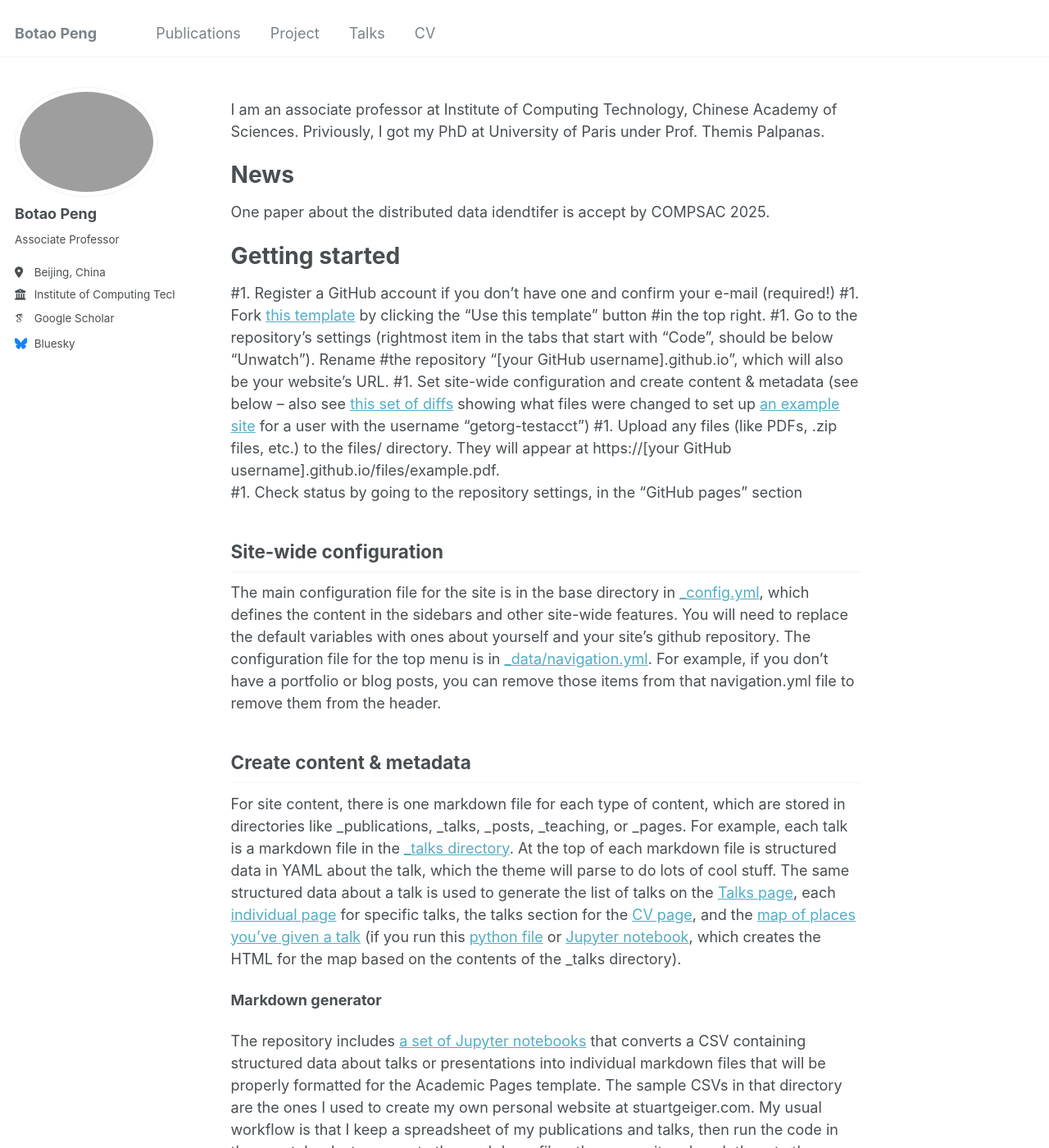
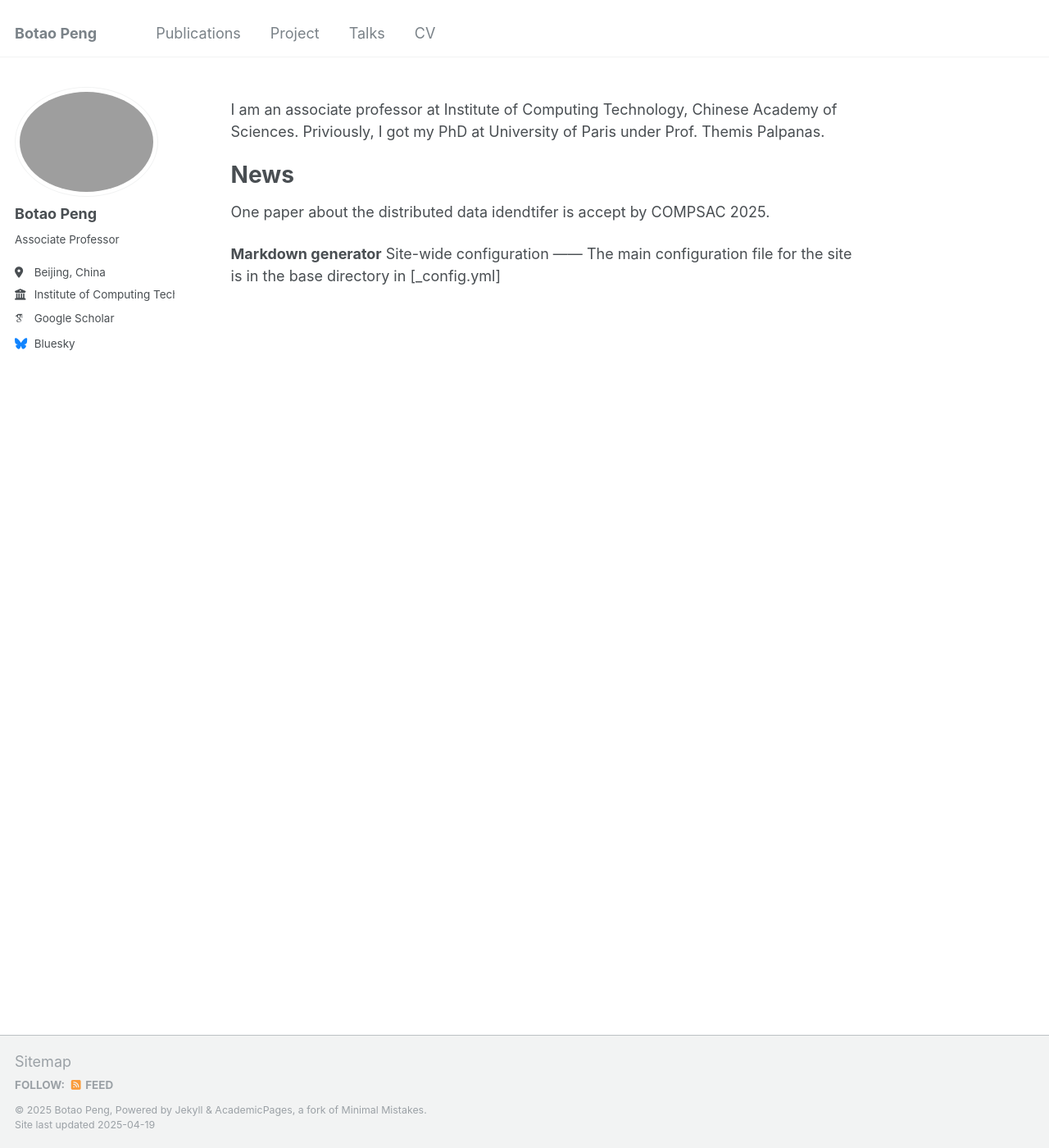
Before and after one commit to BotaoPENG/botaopeng.github.io, a Jekyll site: the page built from _pages/about.md, in a window 1280 px wide and 1400 px high. Shown: the whole window at 82% size. Built offline with Jekyll 4.4.1, drawn with Linux system fonts in a browser that asks for light colours; some web fonts are replaced; some of the changed text lies outside the part shown.

Commit message:
Update about.md

```diff
--- a/_pages/about.md
+++ b/_pages/about.md
@@ -14,28 +14,8 @@ News
 
 One paper about the distributed data idendtifer is accept by COMPSAC 2025.
 
-Getting started
-======
-#1. Register a GitHub account if you don't have one and confirm your e-mail (required!)
-#1. Fork [this template](https://github.com/academicpages/academicpages.github.io) by clicking the "Use this template" button #in the top right.
-#1. Go to the repository's settings (rightmost item in the tabs that start with "Code", should be below "Unwatch"). Rename #the repository "[your GitHub username].github.io", which will also be your website's URL.
-#1. Set site-wide configuration and create content & metadata (see below -- also see [this set of diffs](http://archive.is/3TPas) showing what files were changed to set up [an example site](https://getorg-testacct.github.io) for a user with the username "getorg-testacct")
-#1. Upload any files (like PDFs, .zip files, etc.) to the files/ directory. They will appear at https://[your GitHub username].github.io/files/example.pdf.
-#1. Check status by going to the repository settings, in the "GitHub pages" section
 
+**Markdown generator**
 Site-wide configuration
 ------
-The main configuration file for the site is in the base directory in [_config.yml](https://github.com/academicpages/academicpages.github.io/blob/master/_config.yml), which defines the content in the sidebars and other site-wide features. You will need to replace the default variables with ones about yourself and your site's github repository. The configuration file for the top menu is in [_data/navigation.yml](https://github.com/academicpages/academicpages.github.io/blob/master/_data/navigation.yml). For example, if you don't have a portfolio or blog posts, you can remove those items from that navigation.yml file to remove them from the header.
-
-Create content & metadata
-------
-For site content, there is one markdown file for each type of content, which are stored in directories like _publications, _talks, _posts, _teaching, or _pages. For example, each talk is a markdown file in the [_talks directory](https://github.com/academicpages/academicpages.github.io/tree/master/_talks). At the top of each markdown file is structured data in YAML about the talk, which the theme will parse to do lots of cool stuff. The same structured data about a talk is used to generate the list of talks on the [Talks page](https://academicpages.github.io/talks), each [individual page](https://academicpages.github.io/talks/2012-03-01-talk-1) for specific talks, the talks section for the [CV page](https://academicpages.github.io/cv), and the [map of places you've given a talk](https://academicpages.github.io/talkmap.html) (if you run this [python file](https://github.com/academicpages/academicpages.github.io/blob/master/talkmap.py) or [Jupyter notebook](https://github.com/academicpages/academicpages.github.io/blob/master/talkmap.ipynb), which creates the HTML for the map based on the contents of the _talks directory).
-
-**Markdown generator**
-
-The repository includes [a set of Jupyter notebooks](https://github.com/academicpages/academicpages.github.io/tree/master/markdown_generator
-) that converts a CSV containing structured data about talks or presentations into individual markdown files that will be properly formatted for the Academic Pages template. The sample CSVs in that directory are the ones I used to create my own personal website at stuartgeiger.com. My usual workflow is that I keep a spreadsheet of my publications and talks, then run the code in these notebooks to generate the markdown files, then commit and push them to the GitHub repository.
-
-How to edit your site's GitHub repository
-------
-Many people use a git client to create files on their local computer and then push them to GitHub's servers. If you are not familiar with git, you can directly edit these configuration and markdown files directly in the github.com interface. Navigate to a file (like [this one](https://github.com/academicpages/academicpages.github.io/blob/master/_talks/2012-03-01-talk-1.md) and click the pencil icon in the top right of the content preview (to the right of the "Raw | Blame | History" buttons). You can delete a file by clicking the trashcan icon to the right of the pencil icon. You can also create new files or upload files by navigating to a directory and clicking the "Create new file" or "Upload files" buttons.
+The main configuration file for the site is in the base directory in [_config.yml]
```
